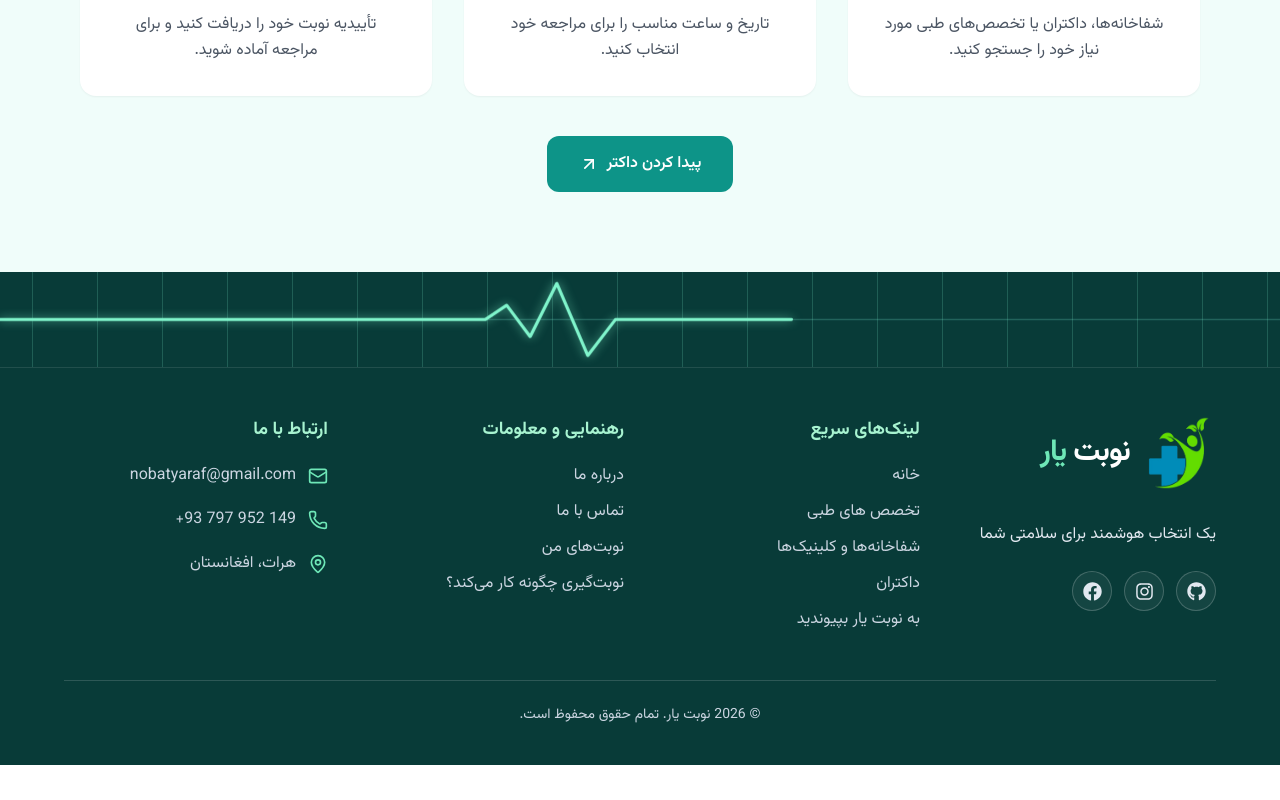
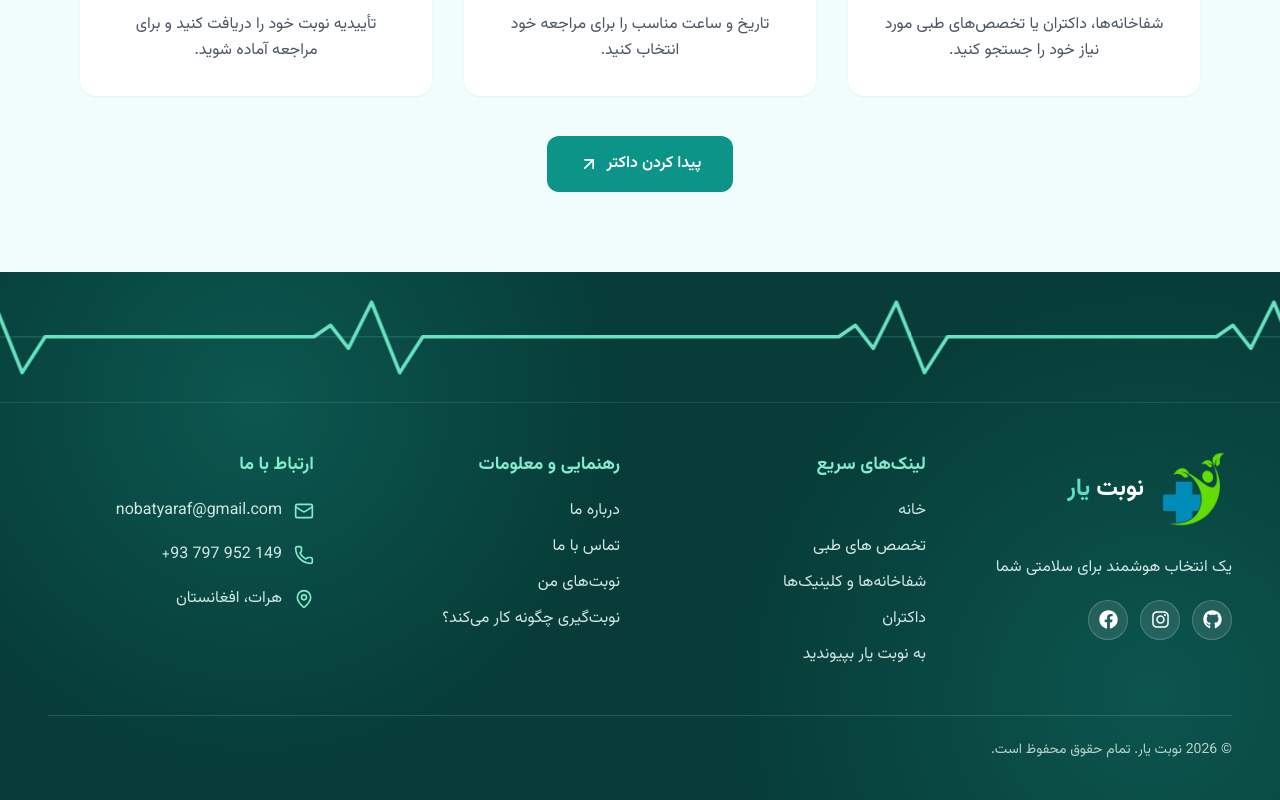
Before and after one commit to fardinme6/NobatYar, a React (Vite) app in the folder Frontend/: page /home in a window 1280 px wide. Shown: the part 2828-3628 px from the top of the page. Before the commit the page ends 3593 px from the top, so only its background shows below. Built offline with nearby package versions, Linux system fonts and the light colour scheme; no server answers.

Commit message:
Redesign multilingual footer with animated heartbeat

```diff
--- a/Frontend/src/components/Footer.jsx
+++ b/Frontend/src/components/Footer.jsx
@@ -4,101 +4,101 @@ import { FaGithub, FaInstagram, FaFacebook } from "react-icons/fa";
 import { translations } from "../data/translations";
 
 export default function Footer({ language }) {
-  const t = translations[language] || translations.English;
-  const isEnglish = language === "English";
-  const linkStyle = "block w-fit max-w-full text-slate-300 hover:text-emerald-300 transition-colors duration-200";
+  const t = translations[language] || translations.Farsi;
+  const rtl = language !== "English";
+  const links = [
+    ["/home", t.home],
+    ["/specialties", t.Specialties],
+    ["/hospitals", t.hospitalsClinics],
+    ["/doctors", t.Doctors],
+    ["/register-provider", t.joinAsProvider],
+  ];
+  const help = [
+    ["/about", t.aboutUs],
+    ["/contact", t.contactUs],
+    ["/my-appointments", t.myAppointments],
+    ["/how-it-works", t.howItWorks],
+  ];
 
   return (
-    <footer dir={isEnglish ? "ltr" : "rtl"} className="relative overflow-hidden bg-[#083b38] dark:bg-[#062c2c] text-white transition-colors duration-300">
-      {/* خط ضربان قلب */}
-      <div className="relative h-20 md:h-24 overflow-hidden border-b border-white/10" aria-hidden="true">
-        <div className="absolute inset-0 opacity-20" style={{ backgroundImage: "linear-gradient(90deg, transparent 49.8%, #7ce8ca 50%, transparent 50.2%)", backgroundSize: "65px 100%" }} />
-        <svg className="absolute inset-0 h-full w-full" viewBox="0 0 1200 100" preserveAspectRatio="none">
-          <path d="M0 50 H1200" stroke="#6edbc3" strokeWidth="1.5" opacity=".25" fill="none" />
-          <path className="nobatyar-ecg" d="M0 50 H420 L455 50 L475 35 L497 68 L522 12 L551 88 L577 50 H1200" stroke="#80f5cc" strokeWidth="3" strokeLinecap="round" strokeLinejoin="round" fill="none" />
-        </svg>
+    <footer dir={rtl ? "rtl" : "ltr"} className="relative overflow-hidden bg-[#073c38] text-white dark:bg-[#052b2a]">
+      <style>{`
+        @keyframes ny-ecg { from { transform: translateX(-50%); } to { transform: translateX(0); } }
+        .ny-ecg-track { display:flex; width:200%; height:100%; animation:ny-ecg 12s linear infinite; }
+        .ny-ecg-track svg { width:50%; height:100%; flex:none; }
+        @media (prefers-reduced-motion: reduce) { .ny-ecg-track { animation:none; } }
+      `}</style>
+
+      <div className="pointer-events-none absolute inset-0 opacity-20" aria-hidden="true"
+        style={{ backgroundImage: "radial-gradient(circle at 20% 25%, #21c4ae 0, transparent 34%), radial-gradient(circle at 90% 80%, #22b8a6 0, transparent 35%)" }} />
+
+      <div className="relative border-b border-white/10 py-5 overflow-hidden" aria-hidden="true" dir="ltr">
+        <div className="ny-ecg-track text-[#74f4cf] opacity-90">
+          {[0, 1].map((i) => (
+            <svg key={i} viewBox="0 0 1000 70" preserveAspectRatio="none" fill="none" xmlns="http://www.w3.org/2000/svg">
+              <path d="M0 35 H1000" stroke="currentColor" strokeWidth="1" opacity=".22" />
+              <path d="M0 35 H125 L140 35 L153 26 L167 44 L185 8 L207 63 L225 35 H420 L435 35 L448 26 L462 44 L480 8 L502 63 L520 35 H715 L730 35 L743 26 L757 44 L775 8 L797 63 L815 35 H1000" stroke="currentColor" strokeWidth="2.8" strokeLinecap="round" strokeLinejoin="round" />
+            </svg>
+          ))}
+        </div>
       </div>
 
-      <div className="relative mx-auto max-w-7xl px-6 md:px-12 lg:px-16 pt-12 pb-10">
-        <div className="grid grid-cols-1 gap-10 sm:grid-cols-2 lg:grid-cols-4 lg:gap-8">
-          {/* لوگو و شعار: در RTL سمت راست و در انگلیسی سمت چپ */}
-          <div className="space-y-5">
-            <Link to="/home" className="inline-flex items-center gap-3 group" aria-label={t.brandFirst + " " + t.brandSecond}>
-              <img src="/logo.png" alt="NobatYar" width="74" height="74" loading="lazy" className="h-[74px] w-[74px] object-contain shrink-0 transition-transform duration-300 group-hover:scale-105" />
-              <span className="text-3xl font-bold tracking-tight">
-                {t.brandFirst}{language !== "English" && " "}<span className="text-emerald-300">{t.brandSecond}</span>
-              </span>
+      <div className="relative mx-auto max-w-7xl px-6 pt-12 pb-10 md:px-12">
+        <div className="grid grid-cols-1 gap-10 sm:grid-cols-2 lg:grid-cols-4">
+          <div className="space-y-4">
+            <Link to="/home" className="inline-flex items-center gap-3" aria-label={t.brandFirst + " " + t.brandSecond}>
+              <img src="/logo.png" alt="NobatYar" width="76" height="76" loading="lazy" className="h-[76px] w-[76px] object-contain" />
+              <span className="text-2xl font-bold">{t.brandFirst} <span className="text-[#5ce1c1]">{t.brandSecond}</span></span>
             </Link>
-            <p className="max-w-xs text-slate-200 leading-8 text-base">{t.motto}</p>
-            <div className="flex items-center gap-3" aria-label="Social media">
-              <a href="https://github.com/fardinme6" target="_blank" rel="noopener noreferrer" aria-label="GitHub" className="grid h-10 w-10 place-items-center rounded-full border border-white/20 bg-white/5 text-slate-200 hover:bg-teal-600 hover:text-white transition-colors"><FaGithub size={19} /></a>
-              <a href="https://instagram.com/nobatyar.af" target="_blank" rel="noopener noreferrer" aria-label="Instagram" className="grid h-10 w-10 place-items-center rounded-full border border-white/20 bg-white/5 text-slate-200 hover:bg-teal-600 hover:text-white transition-colors"><FaInstagram size={19} /></a>
-              <a href="https://www.facebook.com/share/1LZxpATa5E/?mibextid=wwXIfr" target="_blank" rel="noopener noreferrer" aria-label="Facebook" className="grid h-10 w-10 place-items-center rounded-full border border-white/20 bg-white/5 text-slate-200 hover:bg-teal-600 hover:text-white transition-colors"><FaFacebook size={19} /></a>
+            <p className="max-w-xs leading-8 text-[#d1e7e2]">{t.motto}</p>
+            <div className="flex items-center gap-3">
+              {[
+                ["GitHub", "https://github.com/fardinme6", <FaGithub size={19} />],
+                ["Instagram", "https://instagram.com/nobatyar.af", <FaInstagram size={19} />],
+                ["Facebook", "https://www.facebook.com/share/1LZxpATa5E/?mibextid=wwXIfr", <FaFacebook size={19} />],
+              ].map(([name, url, icon]) => (
+                <a key={name} href={url} target="_blank" rel="noopener noreferrer" aria-label={name}
+                  className="flex h-10 w-10 items-center justify-center rounded-full border border-white/20 bg-white/10 text-white transition hover:border-[#5ce1c1] hover:bg-[#0e8f85]">
+                  {icon}
+                </a>
+              ))}
             </div>
           </div>
 
           <div>
-            <h3 className="mb-5 text-lg font-bold text-emerald-200">{t.quickLinks}</h3>
+            <h3 className="mb-5 text-lg font-bold text-[#83ebce]">{t.quickLinks}</h3>
             <nav className="flex flex-col gap-3" aria-label={t.quickLinks}>
-              <Link to="/home" className={linkStyle}>{t.home}</Link>
-              <Link to="/specialties" className={linkStyle}>{t.Specialties}</Link>
-              <Link to="/hospitals" className={linkStyle}>{t.hospitalsClinics}</Link>
-              <Link to="/doctors" className={linkStyle}>{t.Doctors}</Link>
-              <Link to="/register-provider" className={linkStyle}>{t.joinAsProvider}</Link>
+              {links.map(([url, label]) => <Link key={url} to={url} className="w-fit text-[#d1e7e2] transition hover:text-white hover:underline">{label}</Link>)}
             </nav>
           </div>
 
           <div>
-            <h3 className="mb-5 text-lg font-bold text-emerald-200">{t.supportInformation}</h3>
+            <h3 className="mb-5 text-lg font-bold text-[#83ebce]">{t.supportInformation}</h3>
             <nav className="flex flex-col gap-3" aria-label={t.supportInformation}>
-              <Link to="/about" className={linkStyle}>{t.aboutUs}</Link>
-              <Link to="/contact" className={linkStyle}>{t.contactUs}</Link>
-              <Link to="/my-appointments" className={linkStyle}>{t.myAppointments}</Link>
-              <Link to="/how-it-works" className={linkStyle}>{t.howItWorks}</Link>
+              {help.map(([url, label]) => <Link key={url} to={url} className="w-fit text-[#d1e7e2] transition hover:text-white hover:underline">{label}</Link>)}
             </nav>
           </div>
 
           <div>
-            <h3 className="mb-5 text-lg font-bold text-emerald-200">{t.getInTouch}</h3>
-            <div className="flex flex-col gap-5 text-slate-300">
-              <a href="mailto:nobatyaraf@gmail.com" className="flex items-center gap-3 hover:text-emerald-300 transition-colors">
-                <Mail className="h-5 w-5 shrink-0 text-emerald-300" />
-                <span dir="ltr" className="break-all">nobatyaraf@gmail.com</span>
+            <h3 className="mb-5 text-lg font-bold text-[#83ebce]">{t.getInTouch}</h3>
+            <div className="flex flex-col gap-5 text-[#d1e7e2]">
+              <a href="mailto:nobatyaraf@gmail.com" className="flex items-center gap-3 hover:text-white">
+                <Mail className="h-5 w-5 shrink-0 text-[#83ebce]" /><span dir="ltr" className="break-all">nobatyaraf@gmail.com</span>
               </a>
-              <a href="tel:+93797952149" className="flex items-center gap-3 hover:text-emerald-300 transition-colors">
-                <Phone className="h-5 w-5 shrink-0 text-emerald-300" />
-                <span dir="ltr">+93 797 952 149</span>
+              <a href="tel:+93797952149" className="flex items-center gap-3 hover:text-white">
+                <Phone className="h-5 w-5 shrink-0 text-[#83ebce]" /><span dir="ltr">+93 797 952 149</span>
               </a>
-              <a href="https://www.google.com/maps/search/?api=1&query=Herat%2C%20Afghanistan" target="_blank" rel="noopener noreferrer" className="flex items-center gap-3 hover:text-emerald-300 transition-colors">
-                <MapPin className="h-5 w-5 shrink-0 text-emerald-300" />
-                <span>{t.address}</span>
+              <a href="https://www.google.com/maps/search/?api=1&query=Herat%2C%20Afghanistan" target="_blank" rel="noopener noreferrer" className="flex items-center gap-3 hover:text-white">
+                <MapPin className="h-5 w-5 shrink-0 text-[#83ebce]" /><span>{t.address}</span>
               </a>
             </div>
           </div>
         </div>
 
-        <div className="mt-12 border-t border-white/15 pt-6 text-center text-sm text-slate-300">
-          © {new Date().getFullYear()} {t.brandFirst}{language !== "English" && " "}{t.brandSecond}. {t.rights}
+        <div className="mt-12 border-t border-white/15 pt-6 text-center text-sm text-[#b6d2cc] sm:text-start">
+          © {new Date().getFullYear()} {t.brandFirst} {t.brandSecond}. {t.rights}
         </div>
       </div>
-
-      <style>{`
-        .nobatyar-ecg {
-          stroke-dasharray: 1600;
-          stroke-dashoffset: 1600;
-          animation: nobatyar-heartbeat 4s linear infinite;
-          filter: drop-shadow(0 0 5px rgba(128, 245, 204, .65));
-        }
-        @keyframes nobatyar-heartbeat {
-          0% { stroke-dashoffset: 1600; opacity: 0; }
-          8% { opacity: 1; }
-          88% { opacity: 1; }
-          100% { stroke-dashoffset: 0; opacity: 0; }
-        }
-        @media (prefers-reduced-motion: reduce) {
-          .nobatyar-ecg { animation: none; stroke-dashoffset: 0; }
-        }
-      `}</style>
     </footer>
   );
 }
```
